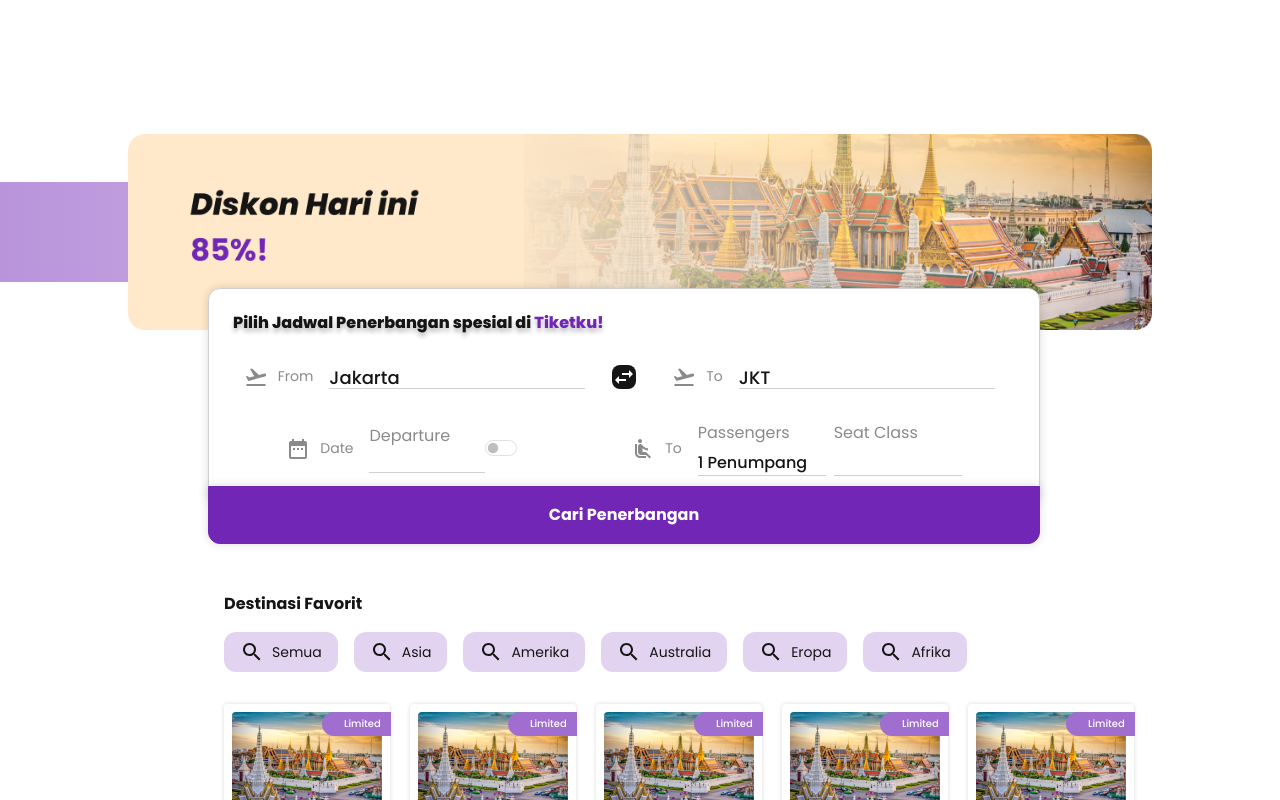
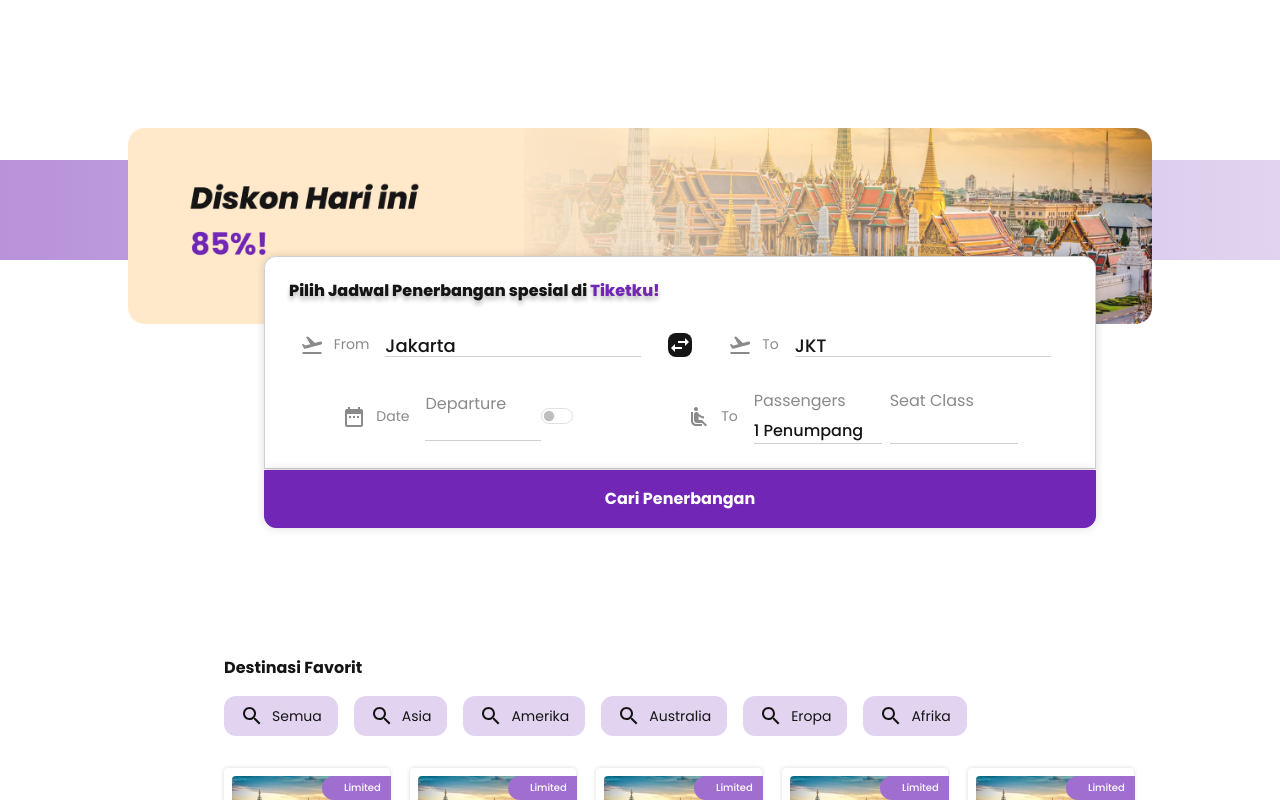
Before and after one commit to FP-Binar-Group6/fe-final-project, a React (Create React App) app: page / in a window 1280 px wide. Shown: the top 800 px of the page. Built offline with nearby package versions, Linux system fonts and the light colour scheme.

Commit message:
perbaikan tampilan homepage

```diff
--- a/src/components/destinationCards/destinationCards.css
+++ b/src/components/destinationCards/destinationCards.css
@@ -6,8 +6,8 @@
 
 .destination_favorite h6 {
     font-weight: 700;
-font-size: 16px;
-line-height: 24px;
+    font-size: 16px;
+    line-height: 24px;
 }
 
 .destination_category {
--- a/src/components/searchFlight/searchFlight.css
+++ b/src/components/searchFlight/searchFlight.css
@@ -8,7 +8,7 @@
     padding: 24px;
     width: 65vw;
     margin: 0 auto;
-    top: 10rem;
+    top: 8rem;
     margin-left: 5rem;
     position: absolute;
     z-index: 10;
@@ -312,7 +312,7 @@
     width: 65vw;
     margin: 0 auto;
     position: absolute;
-    bottom: -13rem;
+    bottom: -12rem;
     z-index: 11;
     margin-left: 5rem;
 }
--- a/src/pages/homepage/homepage.css
+++ b/src/pages/homepage/homepage.css
@@ -35,7 +35,7 @@
     --shadow-high: 0px 0px 10px rgba(0, 0, 0, 0.15);
     --text-shadow: 0px 4px 4px rgba(0, 0, 0, 0.25);
 
-    --container-width-lg: 80%;
+    --container-width-lg: 100%;
     --container-width-md: 90%;
     --container-width-sm: 94%;
 
@@ -57,22 +57,25 @@
     height: 13rem;
     display: flex;
     align-items: center;
+    margin: 0 auto;
+    display: flex;
+    justify-content: center;
+    align-items: flex-start;
 }
 
 .banner img {
     width: 80vw;
     position: absolute;
     z-index: -1;
+    margin: 0 auto;
 }
 
 .background__banner {
     background-image: linear-gradient(to right, rgba(113, 38, 181, 0.5), var(--primary-purple-1));
-    width: 100%;
-    margin-left: -10rem;
-    padding: 0 33rem;
+    width: 100vw;
+    margin-top: 2rem;
     height: 100px;
     z-index: -5;
-
 }
 
 @media screen and (max-width: 1024px) {
```
